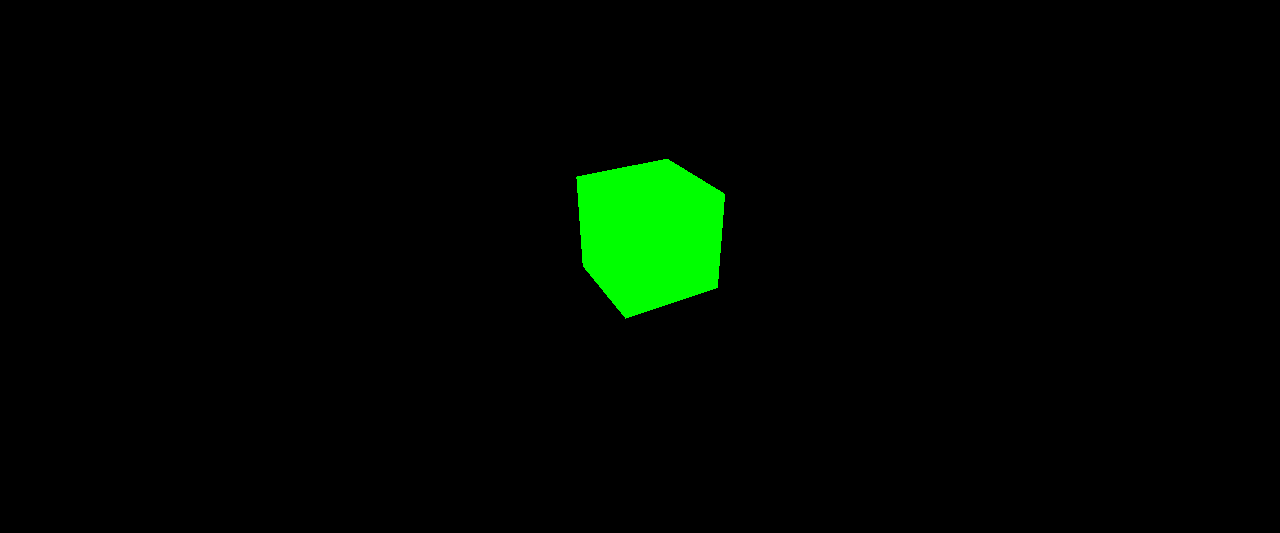
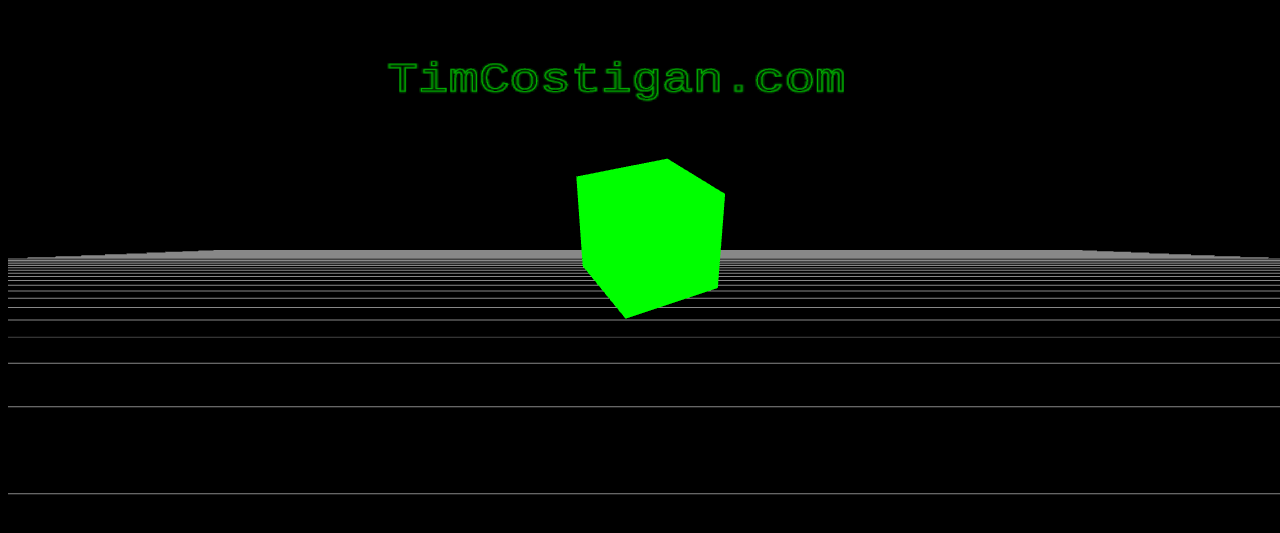
Before and after one commit to timlump/timlump.github.io, a plain HTML site: page index.html in a window 1280 px wide. Shown: the part 175-708 px from the top of the page. Drawn offline with nearby package versions, Linux system fonts and the light colour scheme; animation ran at ten frames a second.

Commit message:
added title and helper grid to jazz up the placeholder page

```diff
--- a/index.html
+++ b/index.html
@@ -1,6 +1,6 @@
 <html>
     <head>
-        <title>Timothy Costigan's website</title>
+        <title>Tim Costigan's website</title>
     </head>
     <body style="background-color:black">
         <script src="js/three.js"></script>
@@ -8,7 +8,7 @@
             // setup
             const scene = new THREE.Scene();
             const camera = new THREE.PerspectiveCamera(75, window.innerWidth / window.innerHeight, 0.1, 1000);
-            const renderer = new THREE.WebGLRenderer();
+            const renderer = new THREE.WebGLRenderer({antialias: true});
             renderer.setSize(window.innerWidth, window.innerHeight);
             document.body.appendChild(renderer.domElement);
             const geometry = new THREE.BoxGeometry();
@@ -16,6 +16,30 @@
             const cube = new THREE.Mesh(geometry,material);
             scene.add(cube);
             camera.position.z = 5;
+
+            const grid_helper = new THREE.GridHelper(50,50);
+            scene.add(grid_helper);
+            grid_helper.position.y = -1;
+
+            // title
+            {
+                var canvas = document.createElement('canvas');
+                var canvas_context = canvas.getContext('2d');
+                canvas.width = 1024;
+                canvas.height = 128;
+                canvas_context.font = '100px Courier';
+                canvas_context.strokeStyle = 'green';
+                canvas_context.strokeText('TimCostigan.com',0,100);
+                var texture = new THREE.CanvasTexture(canvas);
+                var title = new THREE.Mesh(
+                    new THREE.PlaneGeometry(5,0.5),
+                    new THREE.MeshBasicMaterial({
+                        map: texture
+                    })
+                );
+                scene.add(title);
+                title.position.y = 1.5;
+            }
 
             //event listeners
             window.addEventListener('resize',on_window_resize, false);
```
